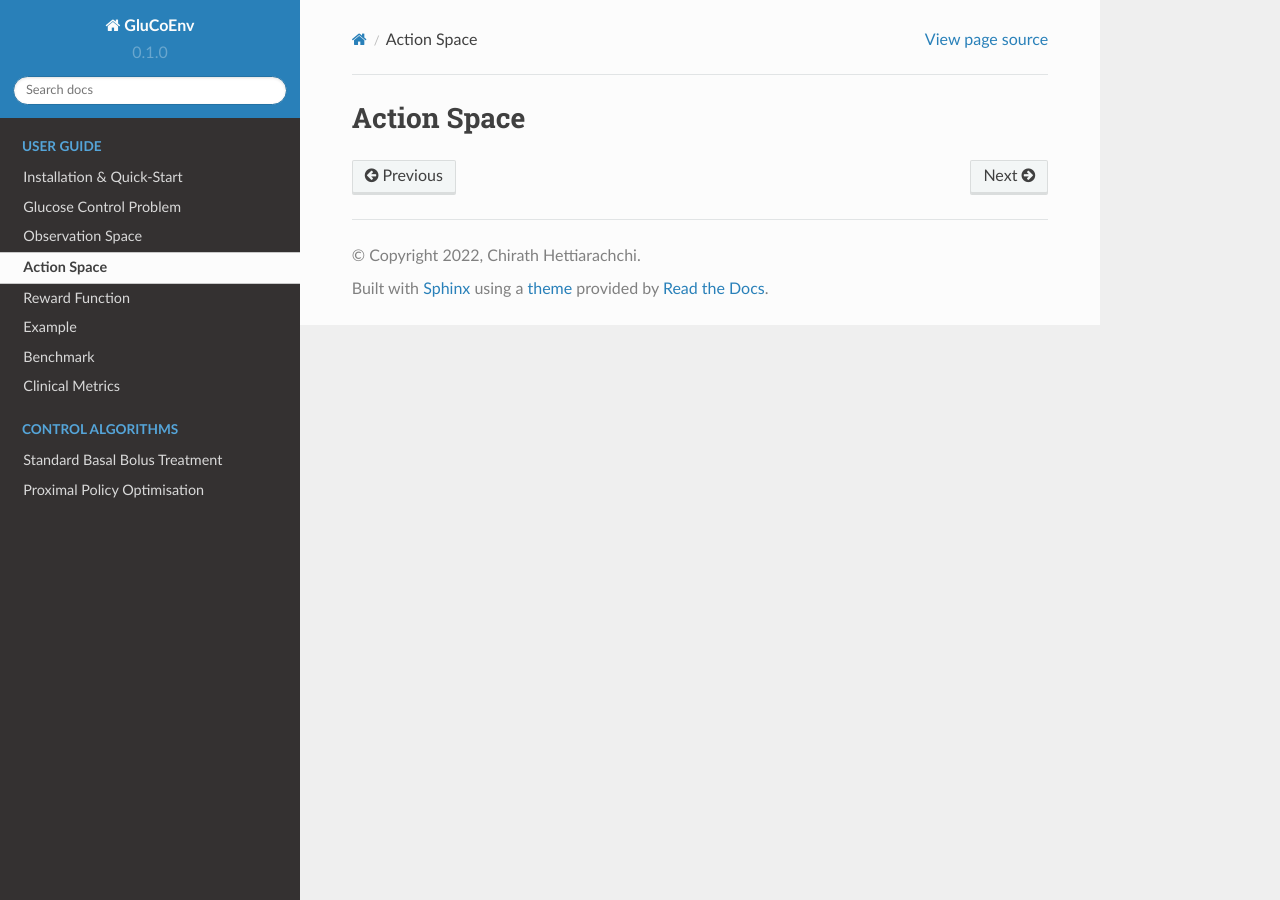
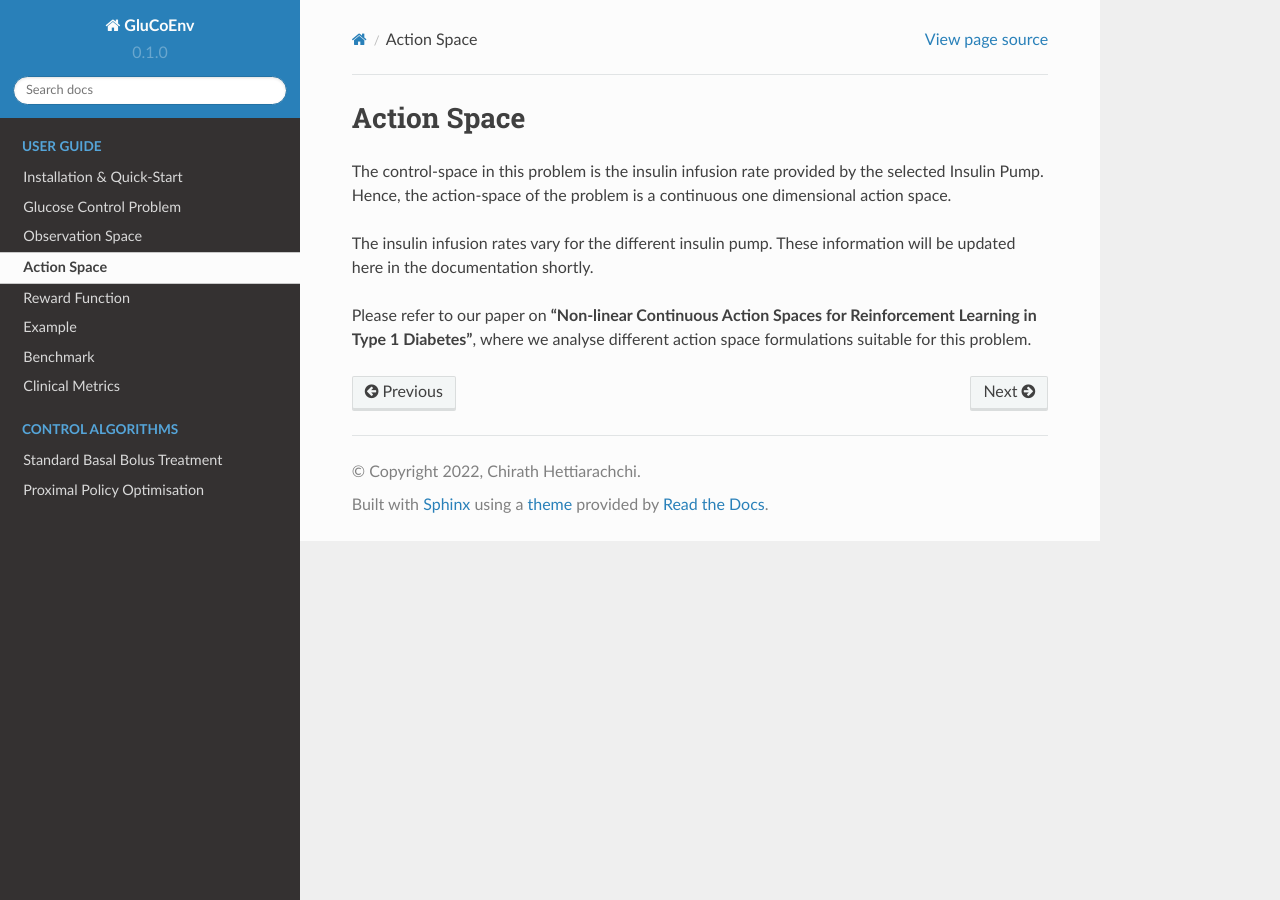
Before and after one commit to RL4H/GluCoEnv, a Sphinx documentation site: the page built from docs/source/guide/action.rst, in a window 1280 px wide. Built offline with Sphinx 7.4.7 and the Read the Docs theme 2.0.0, drawn with Linux system fonts in a browser that asks for light colours; pages that are not in the unit, such as notebooks, are missing from menus.

Commit message:
Update action.rst

```diff
--- a/docs/source/guide/action.rst
+++ b/docs/source/guide/action.rst
@@ -1,4 +1,10 @@
 .. _action:
 
 Action Space
-------------
+============
+
+The control-space in this problem is the insulin infusion rate provided by the selected Insulin Pump. Hence, the action-space of the problem is a continuous one dimensional action space.
+
+The insulin infusion rates vary for the different insulin pump. These information will be updated here in the documentation shortly.
+
+Please refer to our paper on **"Non-linear Continuous Action Spaces for Reinforcement Learning in Type 1 Diabetes"**, where we analyse different action space formulations suitable for this problem.
```
